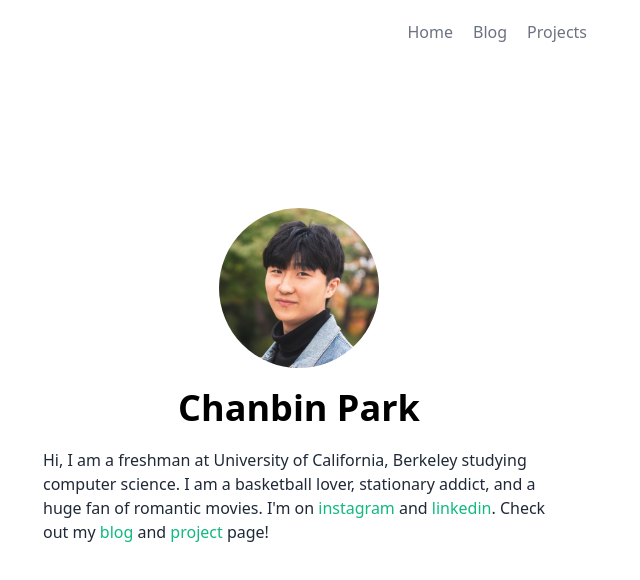
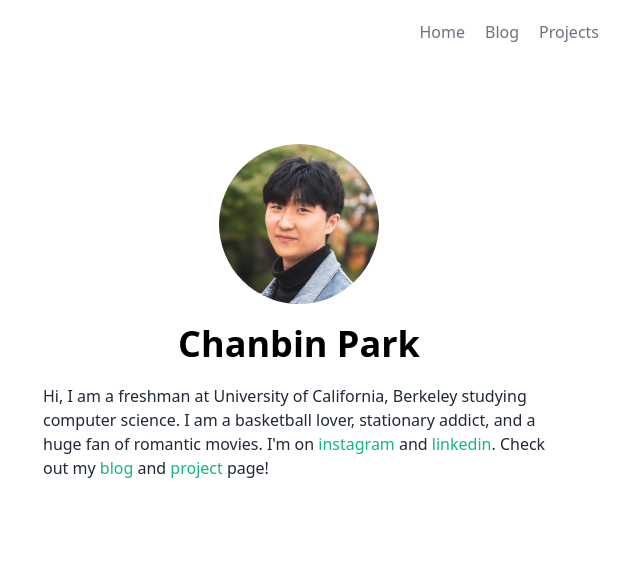
Before and after one commit to Chanbinski/my, a Next.js app: page / in a window 1280 px wide. Shown: the top 580 px of the page, without its empty margins (341-981 px from the left). Built offline with nearby package versions, Linux system fonts and the light colour scheme.

Commit message:
fix issues

```diff
--- a/components/Navbar.jsx
+++ b/components/Navbar.jsx
@@ -10,7 +10,7 @@ export const Navbar = () => {
 
   return (
     <>
-      <nav className='flex flex-row justify-end items-center p-3 h-16 w-full sm:w-1/2'>
+      <nav className='flex flex-row justify-end items-center h-16 w-full sm:w-1/2'>
         <div className=''>
           <Link href='/'>
             <a className='mr-5 text-gray-500'>
--- a/pages/_app.js
+++ b/pages/_app.js
@@ -10,7 +10,7 @@ function MyApp({ Component, pageProps }) {
       <Head>
         <link rel="icon" href="/favicon.png" />
       </Head>
-      <div className="flex justify-center align-center">
+      <div className="flex flex-row justify-center items-center">
         <Navbar />
       </div>
       <Component {...pageProps} className="min-h-screen" />
--- a/pages/index.js
+++ b/pages/index.js
@@ -10,7 +10,7 @@ export default function Home() {
       <Head>
         <title>Chanbin Park</title>
       </Head>
-      <div className="mt-36 flex flex-col justify-center items-center space-y-5">
+      <div className="mt-10 sm:mt-20 flex flex-col justify-center items-center space-y-5">
         <img
           src="images/header-image.jpg"
           className="justify-center rounded-full w-2/6 sm:w-40"
```
